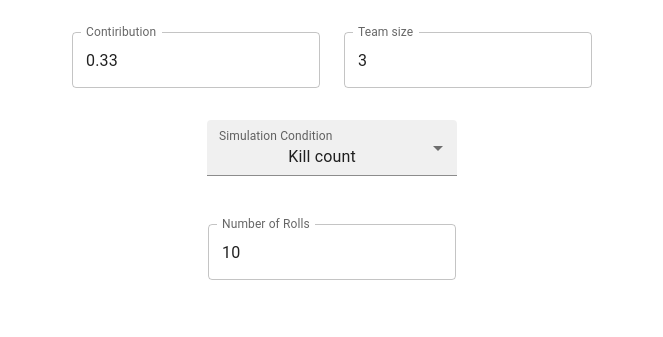
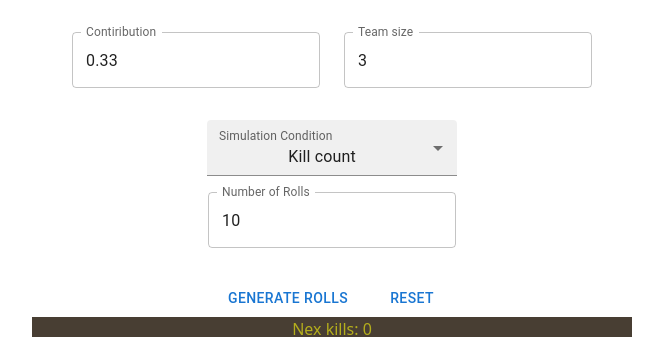
Before and after one commit to Teekiz/nex-sim, a React (Vite) app: page / in a window 1280 px wide. Shown: the top 337 px of the page, without its empty margins (308-971 px from the left). Built offline with nearby package versions, Linux system fonts and the light colour scheme; grey boxes are pictures that could not be loaded.

Commit message:
Added box to prevent white space after collapse.

```diff
--- a/src/app/components/Controls/InputBox.tsx
+++ b/src/app/components/Controls/InputBox.tsx
@@ -97,6 +97,7 @@ export default function InputBox() {
                 </FormControl>
 
                 {/* Condition-specific inputs */}
+                <Box sx={{ display: "contents" }}>
                     <Collapse in={condition === Condition.UNTIL_ROLL_COUNT ||
                         condition === Condition.UNTIL_UNIQUE_COUNT ||
                         condition === Condition.UNTIL_SHARD_COUNT}>
@@ -110,7 +111,9 @@ export default function InputBox() {
                             />
                         </Box>
                     </Collapse>
+                </Box>
 
+                <Box sx={{ display: "contents" }}>
                     <Collapse in={condition === Condition.UNTIL_SELECTED_ITEMS}>
                         <Box sx={{ mt: 2 }}>
                             <ItemsCheckbox
@@ -119,6 +122,7 @@ export default function InputBox() {
                                 />
                         </Box>
                     </Collapse>
+                </Box>
 
                 {/* Buttons */}
                 <Stack direction="row" spacing={3} justifyContent="center">
```
Lines whose indentation alone changed are shown as unchanged.
